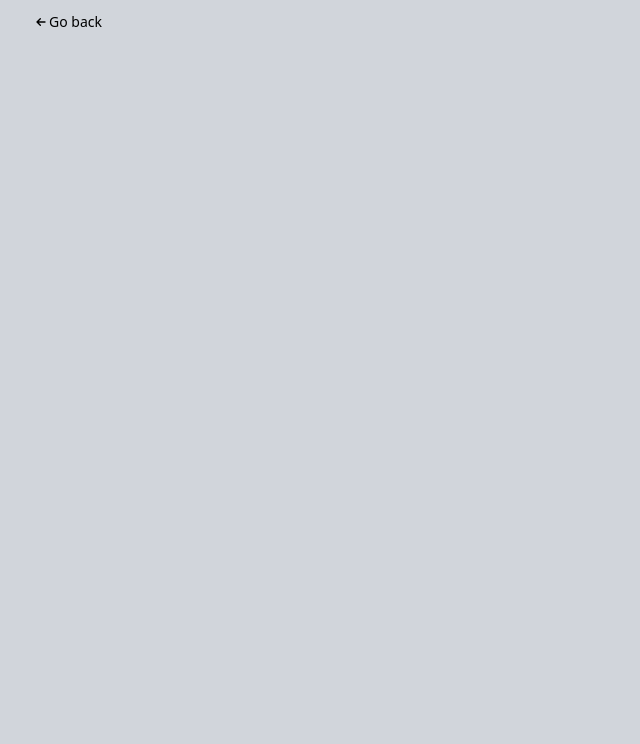
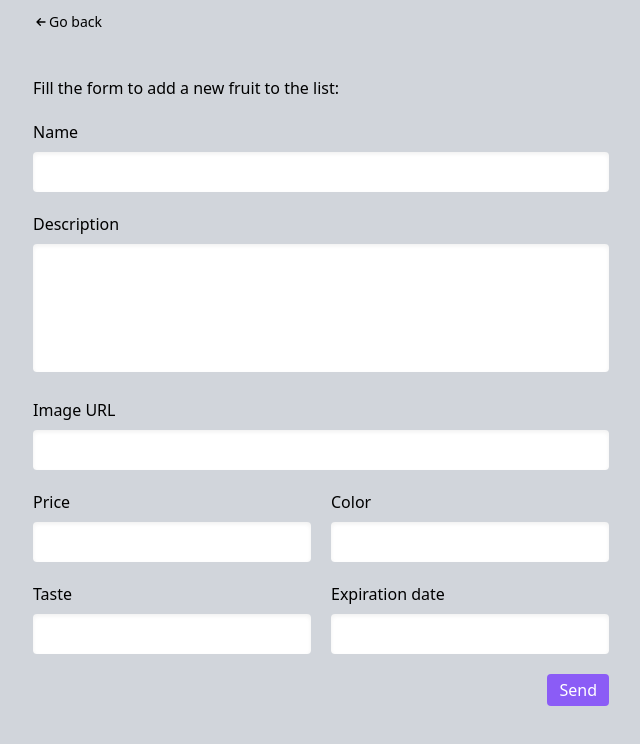
Before and after one commit to josebailo/fruit-api-challenge, a Vue app in the folder apps/app/: page /fruit/add in a window 1280 px wide. Shown: the top 744 px of the page, without its empty margins (319-959 px from the left). Built offline with nearby package versions, Linux system fonts and the light colour scheme; no server answers.

Commit message:
Create AddFruit page

```diff
--- a/apps/app/src/assets/css/styles.css
+++ b/apps/app/src/assets/css/styles.css
@@ -3,7 +3,27 @@
 @tailwind utilities;
 
 @layer base {
-  a, button {
-    @apply focus:outline-none focus:ring-2 focus:ring-purple-500;
+  .button {
+    @apply inline-flex items-center px-3 py-1 bg-purple-500 text-white rounded hover:bg-purple-600;
+  }
+
+  a, button, input[type="text"], textarea {
+    @apply focus:outline-none focus:ring-2 focus:ring-purple-600;
+  }
+
+  .form-field {
+    @apply mt-5 w-full;
+  }
+
+  .form-field label {
+    @apply block;
+  }
+
+  .form-field input[type="text"], .form-field textarea {
+    @apply mt-2 w-full px-3 py-2 bg-white rounded shadow-inner hover:bg-gray-100;
+  }
+
+  .form-field textarea {
+    @apply h-32 resize-none;
   }
 }
--- a/apps/app/src/router/index.js
+++ b/apps/app/src/router/index.js
@@ -1,7 +1,8 @@
 import Vue from 'vue'
 import VueRouter from 'vue-router'
-import Home from '../views/Home.vue'
-import Fruit from '../views/Fruit'
+import Home from '@/views/Home'
+import Fruit from '@/views/Fruit'
+import AddFruit from '@/views/AddFruit'
 
 Vue.use(VueRouter)
 
@@ -10,6 +11,11 @@ const routes = [
     path: '/',
     name: 'Home',
     component: Home
+  },
+  {
+    path: '/fruit/add',
+    name: 'AddFruit',
+    component: AddFruit
   },
   {
     path: '/fruit/:id',
--- a/apps/app/src/store/index.js
+++ b/apps/app/src/store/index.js
@@ -30,6 +30,9 @@ export default new Vuex.Store({
 
         return false
       })
+    },
+    storeFruit ({ commit, state }, data) {
+      return axios.post('http://localhost:3000/fruit', data)
     }
   },
   modules: {
--- /dev/null
+++ b/apps/app/src/views/AddFruit.vue
@@ -0,0 +1,85 @@
+<template>
+  <div>
+    <BackButton />
+    <div class="mt-10">
+      <h2>Fill the form to add a new fruit to the list:</h2>
+
+      <form @submit.prevent="submit">
+        <div class="form-field">
+          <label for="name">Name</label>
+          <input type="text" id="name" v-model="fruit.name" required>
+        </div>
+
+        <div class="form-field">
+          <label for="description">Description</label>
+          <textarea id="description" v-model="fruit.description" required />
+        </div>
+
+        <div class="form-field">
+          <label for="image">Image URL</label>
+          <input type="text" id="image" v-model="fruit.image">
+        </div>
+
+        <div class="flex items-center space-x-5">
+          <div class="form-field">
+            <label for="price">Price</label>
+            <input type="text" id="price" v-model="fruit.price">
+          </div>
+
+          <div class="form-field">
+            <label for="color">Color</label>
+            <input type="text" id="color" v-model="fruit.color">
+          </div>
+        </div>
+
+        <div class="flex items-center space-x-5">
+          <div class="form-field">
+            <label for="taste">Taste</label>
+            <input type="text" id="taste" v-model="fruit.taste">
+          </div>
+
+          <div class="form-field">
+            <label for="expires">Expiration date</label>
+            <input type="text" id="expires" v-model="fruit.expires">
+          </div>
+        </div>
+
+        <div class="mt-5 text-right">
+          <button type="submit" class="button">Send</button>
+        </div>
+      </form>
+    </div>
+  </div>
+</template>
+
+<script>
+import BackButton from '@/components/BackButton'
+
+export default {
+  name: 'AddFruit',
+  components: {
+    BackButton
+  },
+  data () {
+    return {
+      fruit: {
+        name: '',
+        image: '',
+        price: '',
+        color: '',
+        description: '',
+        taste: '',
+        expires: '',
+        isFruit: true
+      }
+    }
+  },
+  methods: {
+    submit () {
+      this.$store.dispatch('storeFruit', this.fruit)
+        .then(() => this.$store.dispatch('loadFruits'))
+        .then(() => this.$router.push({ name: 'Home' }))
+    }
+  }
+}
+</script>
--- a/apps/app/src/views/Home.vue
+++ b/apps/app/src/views/Home.vue
@@ -6,6 +6,14 @@
     </header>
     <div class="mt-10">
       <FruitList v-if="fruitList" :fruit-list="fruitList"/>
+    </div>
+    <div class="mt-10 text-center">
+      <router-link :to="{ name: 'AddFruit' }" class="button">
+        <svg xmlns="http://www.w3.org/2000/svg" class="h-5 w-5" fill="none" viewBox="0 0 24 24" stroke="currentColor">
+          <path stroke-linecap="round" stroke-linejoin="round" stroke-width="2" d="M12 6v6m0 0v6m0-6h6m-6 0H6" />
+        </svg>
+        Add fruit
+      </router-link>
     </div>
   </div>
 </template>
```
